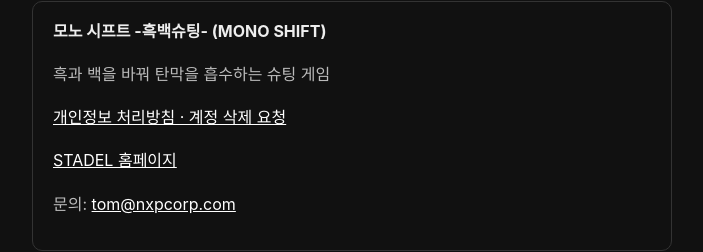
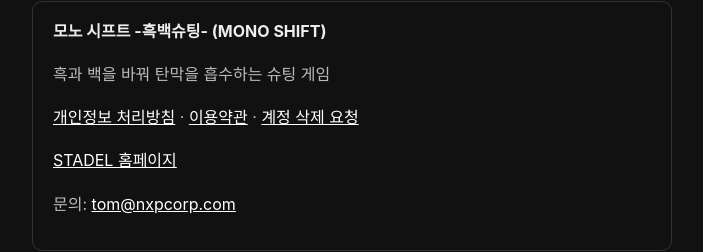
Before and after one commit to NXP-corp/NXP-corp.github.io, a plain HTML site: page index.html in a window 1280 px wide. Shown: the part 162-414 px from the top of the page, without its empty margins (288-991 px from the left). Drawn offline with Linux system fonts and the light colour scheme.

Commit message:
Modify links for privacy policy and terms
Updated links for privacy policy and account deletion request.

```diff
--- a/index.html
+++ b/index.html
@@ -20,7 +20,7 @@
   <div class="card">
     <strong>모노 시프트 -흑백슈팅- (MONO SHIFT)</strong>
     <p>흑과 백을 바꿔 탄막을 흡수하는 슈팅 게임</p>
-    <p><a href="https://nxp055.wixsite.com/my-site-1/contact-8">개인정보 처리방침 · 계정 삭제 요청</a></p>
+    <p><a href="privacy.html">개인정보 처리방침</a> · <a href="terms.html">이용약관</a> · <a href="privacy.html#delete">계정 삭제 요청</a></p>
     <p><a href="https://nxp055.wixsite.com/my-site-1">STADEL 홈페이지</a></p>
     <p>문의: <a href="mailto:tom@nxpcorp.com">tom@nxpcorp.com</a></p>
   </div>
```
